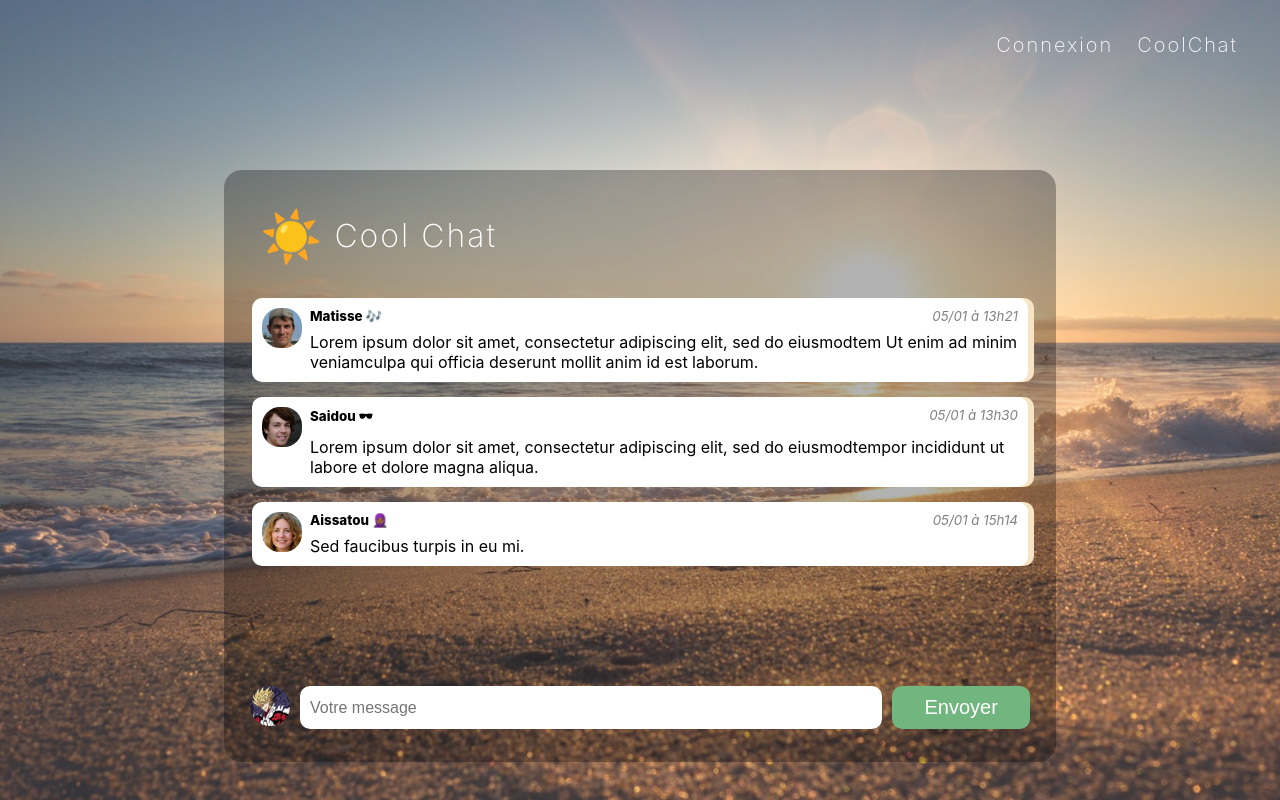
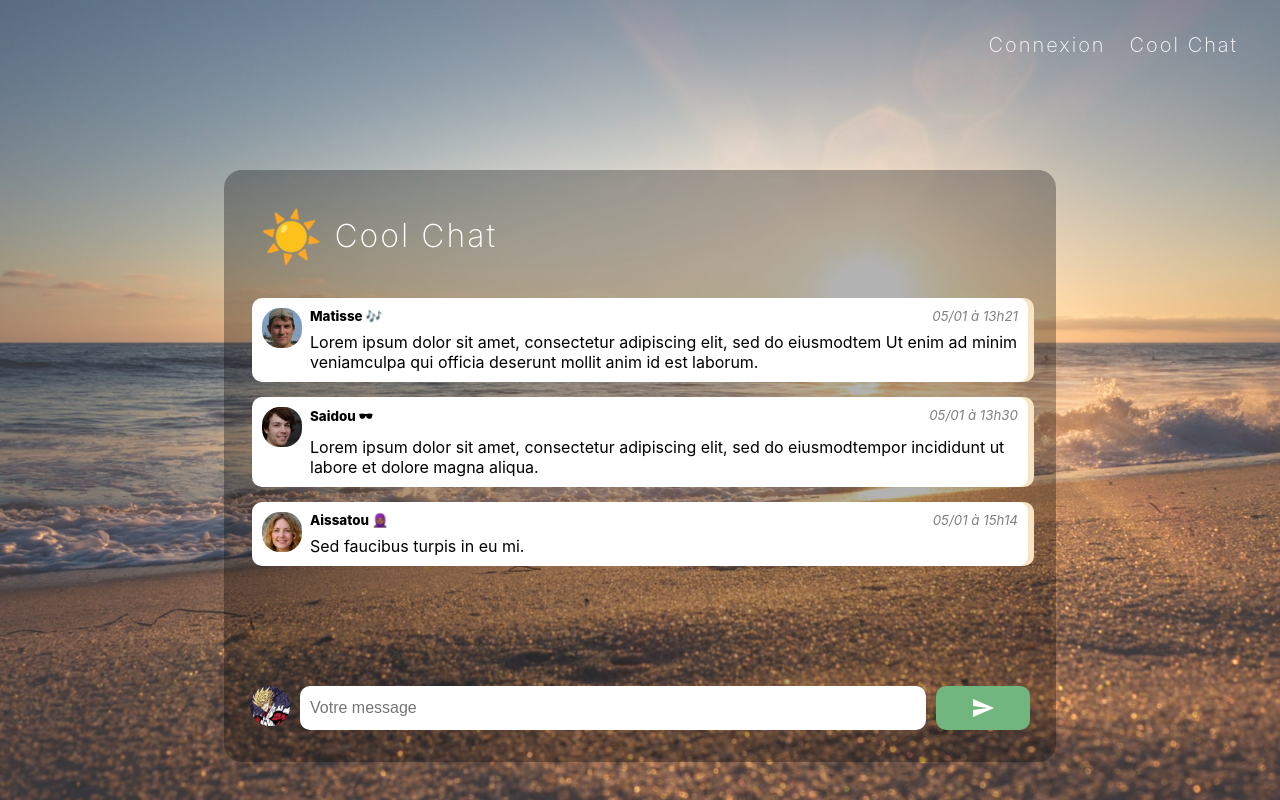
Before and after one commit to eudzb/chat-react, a React (Create React App) app: page / in a window 1280 px wide. Both pictures are taken after typing "Sample" into the empty fields and a click on the button "OK". Built offline with nearby package versions, Linux system fonts and the light colour scheme; no server answers.

Commit message:
bug fixed on message bar

```diff
--- a/package.json
+++ b/package.json
@@ -14,7 +14,8 @@
     "react-router-dom": "^5.1.2",
     "react-scripts": "3.3.0",
     "redux": "^4.0.5",
-    "styled-components": "^4.4.1"
+    "styled-components": "^4.4.1",
+    "ws": "^7.2.1"
   },
   "scripts": {
     "start": "react-scripts start",
--- a/public/index.html
+++ b/public/index.html
@@ -9,6 +9,7 @@
       name="description"
       content="Web site created using create-react-app"
     />
+    <link href="https://fonts.googleapis.com/icon?family=Material+Icons" rel="stylesheet">
     <link rel="apple-touch-icon" href="%PUBLIC_URL%/logo192.png" />
     <!--
       manifest.json provides metadata used when your web app is installed on a
@@ -25,6 +26,7 @@
       Learn how to configure a non-root public URL by running `npm run build`.
     -->
     <title>React App</title>
+    <!-- <script src="bundle.js"></script> -->
   </head>
   <body>
     <noscript>You need to enable JavaScript to run this app.</noscript>
--- a/src/App.css
+++ b/src/App.css
@@ -36,7 +36,7 @@ nav span a {
 }
 
 .loginWindow form {
-  margin: 32px 0;
+  margin: 3rem 0 3rem;
   display: flex;
   align-content: center;
   justify-content: center;
--- a/src/App.js
+++ b/src/App.js
@@ -12,7 +12,7 @@ const store = createStore(allReducers, window.__REDUX_DEVTOOLS_EXTENSION__ && wi
 console.log(getMovies)
 
 function App() {
-  const no = false;
+
   return (
     <div className="App">
       <Provider store={store}>
@@ -22,7 +22,7 @@ function App() {
               <Link to="/">Connexion</Link>
             </span>
             <span>
-              <Link to="/coolchat">CoolChat</Link>
+              <Link to="/coolchat">Cool Chat</Link>
             </span>
           </nav>
 
--- a/src/components/login.js
+++ b/src/components/login.js
@@ -29,6 +29,7 @@ const LoginComponent = () => {
     <div className="loginWindow">
       <h1>
         <span role="img" aria-label="sun" style={{fontSize: 50, verticalAlign: 'sub', marginRight: 10}}>🥑</span>
+        {/* <i class="material-icons dp48" style={{verticalAlign: 'sub', fontSize: 'larger', marginRight: 10}}>person</i> */}
         <span>Entrez votre username</span>
       </h1>
       <form onSubmit={handleSubmit}>
--- a/src/components/messageBarComponent.js
+++ b/src/components/messageBarComponent.js
@@ -36,7 +36,8 @@ const MessageBarComponent = () => {
         onChange={handleChange} />
         <button
         type="submit"
-        className="buttonSend">Envoyer</button>
+        className="buttonSend">
+        <i className="material-icons dp48" style={{verticalAlign: 'sub'}}>send</i></button>
       </form>
     </div>
   );
```
Also changed, not shown: 2 other files (tests, documents, lock files or other folders).
